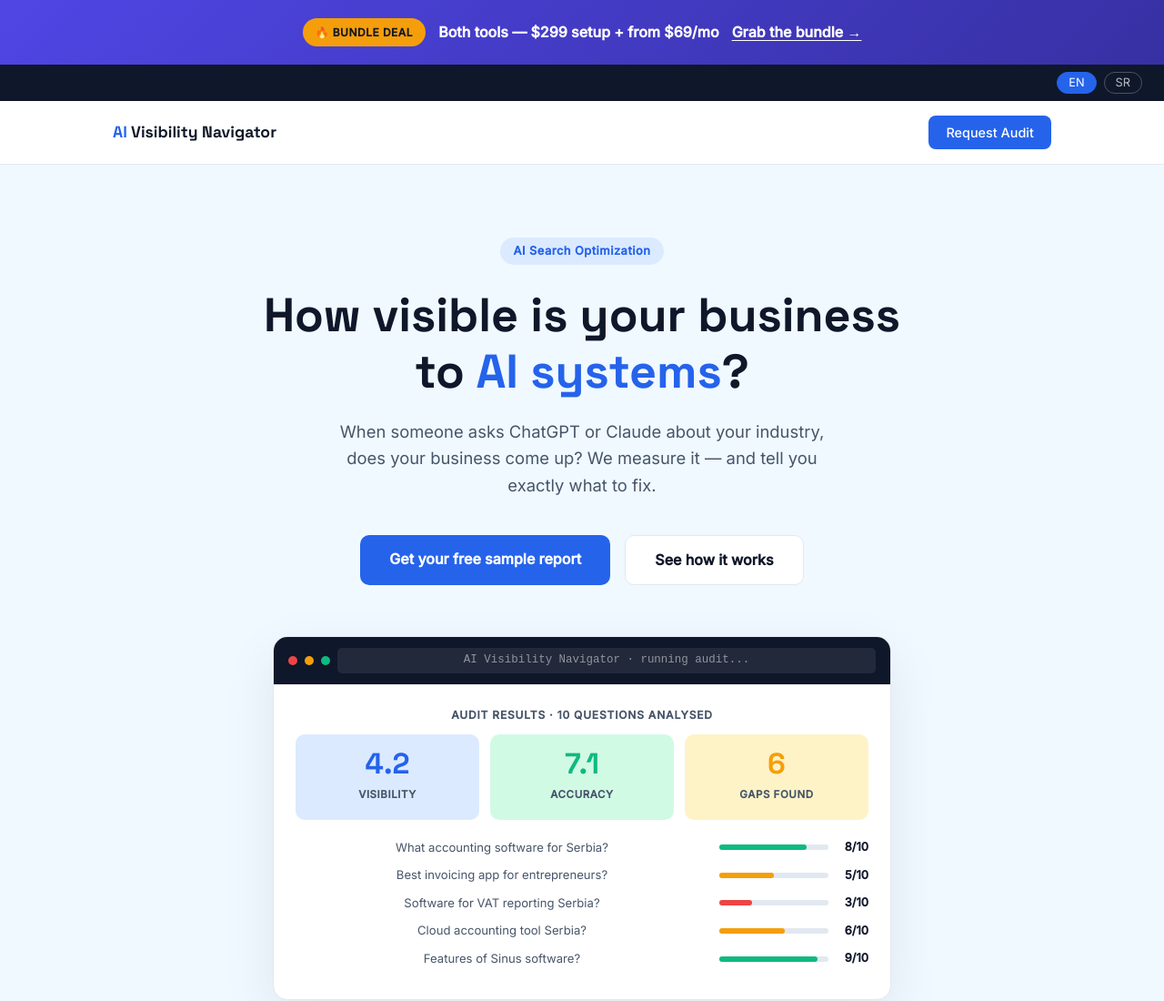
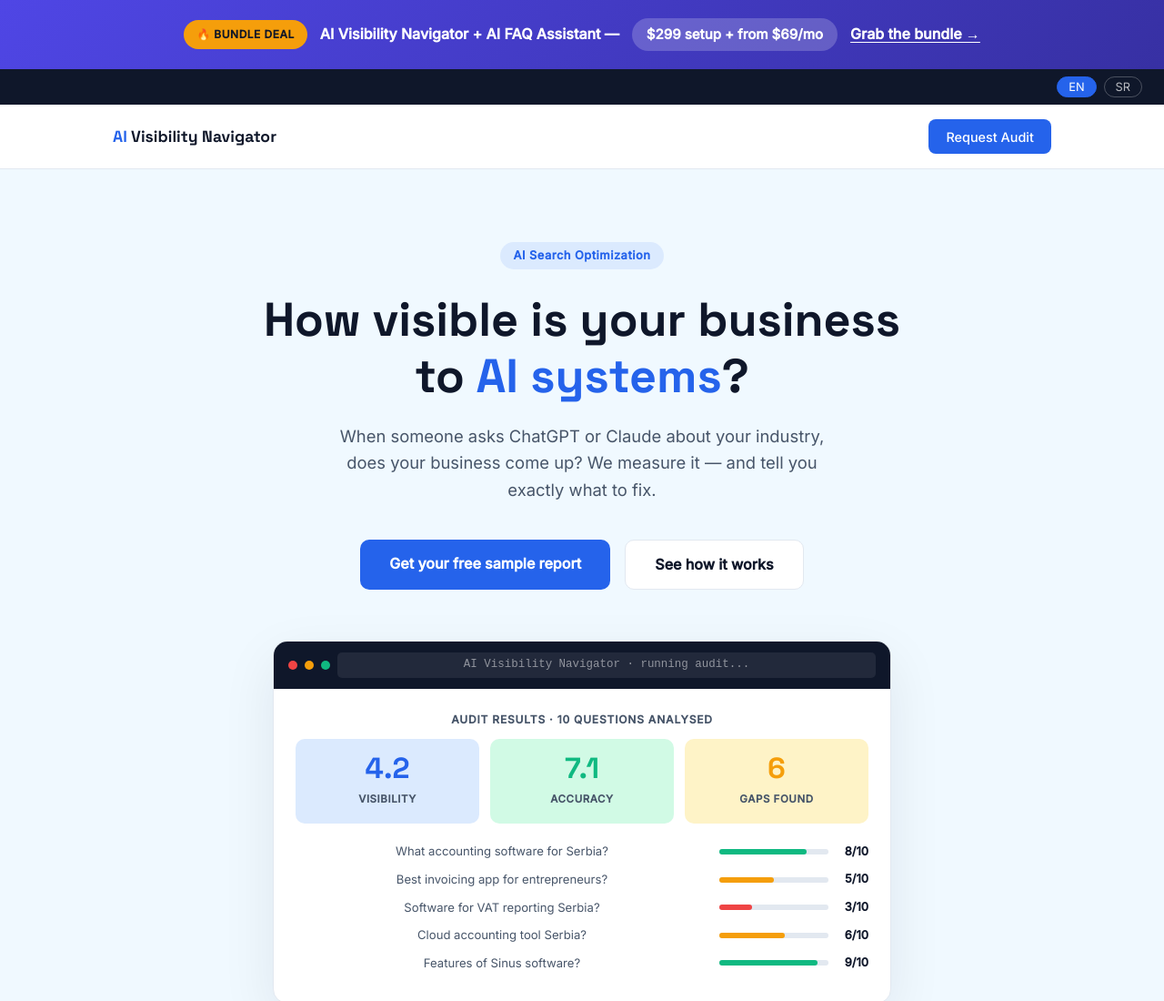
Before and after one commit to ETSystemsAI/ai-visibility-navigator-landing, a plain HTML site: page index.html in a window 1280 px wide. Shown: the top 1100 px of the page at 91% size. Drawn offline with Linux system fonts and the light colour scheme.

Commit message:
Update index.html

```diff
--- a/index.html
+++ b/index.html
@@ -39,7 +39,7 @@
 
 .container { max-width: 1080px; margin: 0 auto; padding: 0 1.5rem; }
 
-/* ── BUNDLE BANNER ────────────────────────── */
+/* BUNDLE BANNER */
 .bundle-banner {
   background: linear-gradient(135deg, #4F46E5 0%, #3730A3 100%);
   color: white;
@@ -74,8 +74,16 @@
   font-size: 16px;
 }
 .bundle-banner a:hover { color: #C7D2FE; }
+.bundle-banner .bundle-price {
+  background: rgba(255,255,255,0.2);
+  padding: 6px 16px;
+  border-radius: 99px;
+  font-size: 15px;
+  font-weight: 700;
+  white-space: nowrap;
+}
 
-/* ─── Language Toggle ────────────────────────────────────────── */
+/* Language Toggle */
 .lang-bar {
   background: var(--ink);
   padding: 0.5rem 1.5rem;
@@ -100,7 +108,7 @@
   color: #fff;
 }
 
-/* ─── Nav ────────────────────────────────────────────────────── */
+/* Nav */
 nav {
   background: var(--surface);
   border-bottom: 1px solid var(--border);
@@ -136,7 +144,7 @@
 }
 .nav-cta:hover { opacity: 0.85; }
 
-/* ─── Hero ───────────────────────────────────────────────────── */
+/* Hero */
 .hero { padding: 5rem 0 4rem; text-align: center; }
 .hero-badge { display: inline-block; background: var(--blue-dim); color: var(--blue); font-size: 0.8rem; font-weight: 600; padding: 0.3rem 0.9rem; border-radius: 99px; margin-bottom: 1.5rem; letter-spacing: 0.04em; }
 .hero h1 { font-size: clamp(2rem, 5vw, 3.25rem); font-weight: 700; max-width: 800px; margin: 0 auto 1.25rem; }
@@ -148,7 +156,7 @@
 .btn-secondary { background: var(--surface); color: var(--ink); padding: 0.85rem 2rem; border-radius: 10px; font-weight: 600; font-size: 1rem; text-decoration: none; border: 1px solid var(--border); transition: border-color 0.2s; display: inline-block; }
 .btn-secondary:hover { border-color: var(--blue); color: var(--blue); }
 
-/* ─── Demo Panel ─────────────────────────────────────────────── */
+/* Demo Panel */
 .demo-panel { max-width: 680px; margin: 3.5rem auto 0; background: var(--surface); border-radius: 16px; border: 1px solid var(--border); overflow: hidden; box-shadow: 0 20px 60px rgba(15,23,42,0.08); }
 .demo-top { background: var(--ink); padding: 0.75rem 1rem; display: flex; align-items: center; gap: 0.5rem; }
 .demo-dot { width: 10px; height: 10px; border-radius: 50%; }
@@ -174,13 +182,13 @@
 .demo-bar.low { background: var(--red); }
 .demo-score-lbl { width: 32px; text-align: right; font-weight: 600; font-size: 0.8rem; color: var(--ink); }
 
-/* ─── Sections ───────────────────────────────────────────────── */
+/* Sections */
 section { padding: 4.5rem 0; }
 .section-eyebrow { font-size: 0.78rem; font-weight: 700; color: var(--blue); text-transform: uppercase; letter-spacing: 0.1em; margin-bottom: 0.75rem; }
 .section-title { font-size: clamp(1.5rem, 3vw, 2.1rem); font-weight: 700; margin-bottom: 1rem; }
 .section-sub { color: var(--ink-soft); font-size: 1.05rem; max-width: 560px; }
 
-/* ─── Metrics ────────────────────────────────────────────────── */
+/* Metrics */
 .metrics { background: var(--surface); border-top: 1px solid var(--border); border-bottom: 1px solid var(--border); }
 .metrics-grid { display: grid; grid-template-columns: repeat(3, 1fr); gap: 2rem; padding-top: 1rem; }
 .metric-card { padding: 1.75rem; border-radius: var(--radius); border: 1px solid var(--border); }
@@ -188,14 +196,14 @@
 .metric-card h3 { font-size: 1.05rem; margin-bottom: 0.5rem; }
 .metric-card p { font-size: 0.9rem; color: var(--ink-soft); }
 
-/* ─── Steps ──────────────────────────────────────────────────── */
+/* Steps */
 .steps { display: grid; grid-template-columns: repeat(3, 1fr); gap: 1.5rem; margin-top: 2.5rem; }
 .step { background: var(--surface); border: 1px solid var(--border); border-radius: var(--radius); padding: 1.75rem; }
 .step-num { font-family: 'Space Grotesk', sans-serif; font-size: 2.5rem; font-weight: 700; color: var(--blue-dim); line-height: 1; margin-bottom: 0.75rem; }
 .step h3 { font-size: 1rem; margin-bottom: 0.5rem; }
 .step p { font-size: 0.88rem; color: var(--ink-soft); }
 
-/* ─── Pricing ────────────────────────────────────────────────── */
+/* Pricing */
 .pricing-grid { display: grid; grid-template-columns: 1fr 1fr; gap: 1.5rem; max-width: 780px; margin: 2.5rem auto 0; }
 .pricing-card { background: var(--surface); border: 1px solid var(--border); border-radius: 16px; padding: 2rem; }
 .pricing-card.featured { border-color: var(--blue); box-shadow: 0 0 0 1px var(--blue), 0 8px 30px rgba(37,99,235,0.12); }
@@ -213,7 +221,7 @@
 .pricing-btn.secondary { background: var(--bg); color: var(--blue); border: 1px solid var(--blue); }
 .pricing-btn:hover { opacity: 0.85; }
 
-/* ── Bundle cross-sell ────────────────────────── */
+/* Bundle cross-sell */
 .bundle-section {
   background: linear-gradient(135deg, #EEF2FF 0%, #E0F2FE 100%);
   border: 2px solid #DBEAFE; border-radius: 20px;
@@ -231,17 +239,17 @@
 .btn-bundle { background: var(--indigo); color: white; padding: 16px 36px; border-radius: 30px; font-weight: 700; font-size: 16px; text-decoration: none; display: inline-block; transition: background 0.15s, transform 0.15s; }
 .btn-bundle:hover { background: var(--indigo-dark); transform: translateY(-2px); }
 
-/* ─── CTA ────────────────────────────────────────────────────── */
+/* CTA */
 .cta-section { background: var(--ink); color: #fff; text-align: center; padding: 4rem 1.5rem; }
 .cta-section h2 { font-size: clamp(1.5rem, 3vw, 2rem); margin-bottom: 1rem; }
 .cta-section p { color: rgba(255,255,255,0.65); margin-bottom: 2rem; font-size: 1.05rem; }
 .cta-section .btn-primary { background: var(--blue); }
 
-/* ─── Footer ─────────────────────────────────────────────────── */
+/* Footer */
 footer { background: var(--surface); border-top: 1px solid var(--border); padding: 2rem 1.5rem; text-align: center; font-size: 0.85rem; color: var(--ink-soft); }
 footer a { color: var(--blue); text-decoration: none; }
 
-/* ─── Responsive ─────────────────────────────────────────────── */
+/* Responsive */
 @media (max-width: 700px) {
   .metrics-grid, .steps, .pricing-grid { grid-template-columns: 1fr; }
   .demo-scores { grid-template-columns: repeat(3, 1fr); gap: 0.5rem; }
@@ -249,7 +257,7 @@
   .bundle-banner { font-size: 14px; padding: 16px 20px; gap: 10px; }
 }
 
-/* ─── Language display ───────────────────────────────────────── */
+/* Language display */
 .sr { display: none; }
 body.lang-sr .en { display: none; }
 body.lang-sr .sr { display: revert; }
@@ -257,10 +265,11 @@
 </head>
 <body>
 
-<!-- ── BUNDLE BANNER ─────────────────────────── -->
+<!-- BUNDLE BANNER -->
 <div class="bundle-banner">
   <span class="bundle-badge">🔥 Bundle Deal</span>
-  <span>Both tools — <strong>$299 setup + from $69/mo</strong></span>
+  <span><strong>AI Visibility Navigator + AI FAQ Assistant</strong> —</span>
+  <span class="bundle-price">$299 setup + from $69/mo</span>
   <a href="mailto:e.kate.taratuta@gmail.com?subject=Bundle%20Deal%20%E2%80%94%20AI%20Growth%20Suite">Grab the bundle →</a>
 </div>
 
```
